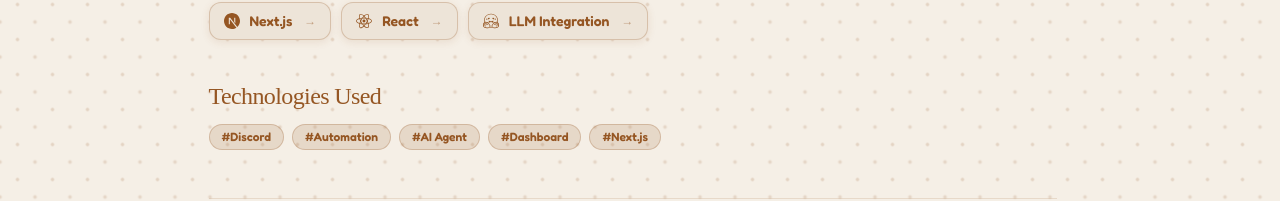
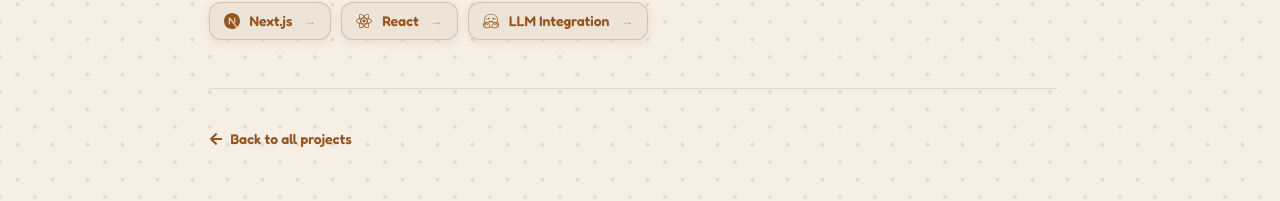
Before and after one commit to imustacho/mustacho.dev, a Next.js app: page /projects/charged in a window 1280 px wide. Shown: the part 1448-1649 px from the top of the page. Built offline with nearby package versions, Linux system fonts and the light colour scheme; a web font is replaced by a local one.

Commit message:
Refine project carousel and update project visuals

```diff
--- a/src/app/globals.css
+++ b/src/app/globals.css
@@ -287,15 +287,18 @@
 /* ─── Projects carousel ─────────────────────────────────────── */
 .projects-carousel-slide {
     transform: translate3d(calc(-50% + var(--slide-shift) + var(--drag-offset, 0px)), 0, 0) scale(var(--slide-scale, 1));
+    transition: transform 360ms cubic-bezier(0.22, 1, 0.36, 1);
 }
 
 .projects-carousel-active {
     transform: translate3d(var(--drag-offset, 0px), 0, 0);
+    transition: transform 360ms cubic-bezier(0.22, 1, 0.36, 1);
 }
 
-.projects-carousel-stage[data-dragging="true"] article {
+.projects-carousel-stage[data-dragging="true"] article,
+.projects-carousel-stage[data-rebasing="true"] article {
     cursor: grabbing;
-    transition: none;
+    transition: none !important;
 }
 
 @media (max-width: 767px) {
--- a/src/app/projects/[id]/ProjectDetailClient.tsx
+++ b/src/app/projects/[id]/ProjectDetailClient.tsx
@@ -359,33 +359,6 @@
                         </section>
                     )}
 
-                    {/* Tech Stack / Tags */}
-                    {project.tags && project.tags.length > 0 && (
-                        <section className="flex flex-col gap-3 mt-2">
-                            <h2
-                                className="font-heading text-2xl tracking-tight"
-                                style={{ color: "var(--accent)" }}
-                            >
-                                Technologies Used
-                            </h2>
-                            <div className="flex flex-wrap gap-2">
-                                {project.tags.map((tag) => (
-                                    <span
-                                        key={tag}
-                                        className="px-3 py-1 text-xs font-semibold rounded-full border"
-                                        style={{
-                                            backgroundColor: "var(--border)",
-                                            borderColor: "var(--border-strong)",
-                                            color: "var(--accent)",
-                                        }}
-                                    >
-                                        #{tag}
-                                    </span>
-                                ))}
-                            </div>
-                        </section>
-                    )}
-
                     {/* Bottom Back Button */}
                     <div className="pt-10 border-t mt-4 flex justify-between items-center" style={{ borderColor: "var(--border)" }}>
                         <Link
--- a/src/components/Projects.tsx
+++ b/src/components/Projects.tsx
@@ -33,7 +33,7 @@
 function ProjectVisual({ project, active }: { project: Project; active: boolean }) {
     const logo = project.carouselLogo;
     const background = project.carouselBackground;
-    const preview = logo ? undefined : project.images?.[0];
+    const preview = logo || project.carouselIconOnly ? undefined : project.carouselPreview ?? project.images?.[0];
 
     return (
         <div
@@ -157,7 +157,7 @@
                 filter: active ? "blur(0px)" : "blur(1px)",
             }}
             transition={{ type: "spring", stiffness: 240, damping: 28 }}
-            className={`group flex w-[min(82vw,800px)] flex-col overflow-hidden rounded-[2rem] border shadow-[0_24px_80px_var(--shadow-strong)] transition-[transform] duration-500 ease-out md:flex-row ${active ? "projects-carousel-active relative mx-auto min-h-[450px] cursor-grab" : "projects-carousel-slide absolute left-1/2 top-0 h-full cursor-pointer"}`}
+            className={`group flex w-[min(82vw,800px)] flex-col overflow-hidden rounded-[2rem] border shadow-[0_24px_80px_var(--shadow-strong)] md:flex-row ${active ? "projects-carousel-active relative mx-auto min-h-[450px] cursor-grab" : "projects-carousel-slide absolute left-1/2 top-0 h-full cursor-pointer"}`}
             style={{
                 zIndex: 20 - Math.abs(position),
                 backgroundColor: "var(--bg-elevated)",
@@ -298,9 +298,12 @@
     const [activeIndex, setActiveIndex] = useState(0);
     const [isPaused, setIsPaused] = useState(false);
     const [isDragging, setIsDragging] = useState(false);
+    const [isRebasing, setIsRebasing] = useState(false);
     const [dragOffset, setDragOffset] = useState(0);
     const dragStart = useRef<{ pointerId: number; x: number; y: number; dragging: boolean } | null>(null);
     const suppressClick = useRef(false);
+    const settling = useRef(false);
+    const settleTimer = useRef<number | null>(null);
 
     const goTo = useCallback((index: number) => {
         setActiveIndex(getWrappedIndex(index));
@@ -310,7 +313,7 @@
     const previous = useCallback(() => goTo(activeIndex - 1), [activeIndex, goTo]);
 
     const handlePointerDown = (event: PointerEvent<HTMLDivElement>) => {
-        if (!event.isPrimary || event.button !== 0) return;
+        if (!event.isPrimary || event.button !== 0 || settling.current) return;
         dragStart.current = { pointerId: event.pointerId, x: event.clientX, y: event.clientY, dragging: false };
     };
 
@@ -332,7 +335,8 @@
             setIsDragging(true);
         }
 
-        setDragOffset(Math.max(-220, Math.min(220, deltaX)));
+        const slideDistance = window.innerWidth < 768 ? 310 : 560;
+        setDragOffset(Math.max(-slideDistance, Math.min(slideDistance, deltaX)));
     };
 
     const finishDrag = (event: PointerEvent<HTMLDivElement>, cancelled = false) => {
@@ -344,8 +348,23 @@
             window.setTimeout(() => { suppressClick.current = false; }, 0);
 
             const deltaX = event.clientX - start.x;
-            if (!cancelled && Math.abs(deltaX) >= 70) {
-                setActiveIndex((index) => getWrappedIndex(index + (deltaX < 0 ? 1 : -1)));
+            const shouldAdvance = !cancelled && Math.abs(deltaX) >= 70;
+            const slideDistance = window.innerWidth < 768 ? 310 : 560;
+            if (shouldAdvance) {
+                settling.current = true;
+                setDragOffset(deltaX < 0 ? -slideDistance : slideDistance);
+                settleTimer.current = window.setTimeout(() => {
+                    setIsRebasing(true);
+                    setActiveIndex((index) => getWrappedIndex(index + (deltaX < 0 ? 1 : -1)));
+                    setDragOffset(0);
+                    requestAnimationFrame(() => requestAnimationFrame(() => {
+                        setIsRebasing(false);
+                        settling.current = false;
+                    }));
+                    settleTimer.current = null;
+                }, 360);
+            } else {
+                setDragOffset(0);
             }
 
             if (event.currentTarget.hasPointerCapture(event.pointerId)) {
@@ -354,9 +373,14 @@
         }
 
         dragStart.current = null;
-        setDragOffset(0);
         setIsDragging(false);
     };
+
+    useEffect(() => {
+        return () => {
+            if (settleTimer.current) window.clearTimeout(settleTimer.current);
+        };
+    }, []);
 
     useEffect(() => {
         const handleKeyDown = (event: KeyboardEvent) => {
@@ -370,7 +394,7 @@
     }, [next, previous]);
 
     useEffect(() => {
-        if (isPaused || isDragging || window.matchMedia("(prefers-reduced-motion: reduce)").matches) return;
+        if (isPaused || isDragging || isRebasing || settling.current || window.matchMedia("(prefers-reduced-motion: reduce)").matches) return;
 
         const interval = window.setInterval(() => {
             if (document.visibilityState === "visible") {
@@ -379,7 +403,7 @@
         }, 6500);
 
         return () => window.clearInterval(interval);
-    }, [activeIndex, isPaused, isDragging]);
+    }, [activeIndex, isPaused, isDragging, isRebasing]);
 
     const activeProject = projects[activeIndex];
 
@@ -417,6 +441,7 @@
                 <div
                     className="projects-carousel-stage relative mx-auto max-w-[1220px] touch-pan-y"
                     data-dragging={isDragging}
+                    data-rebasing={isRebasing}
                     style={{ ["--drag-offset" as string]: `${dragOffset}px` }}
                     onPointerDown={handlePointerDown}
                     onPointerMove={handlePointerMove}
--- a/src/data/projects.json
+++ b/src/data/projects.json
@@ -25,6 +25,7 @@
     },
     {
         "id": "overseer",
+        "carouselIconOnly": true,
         "title": "Overseer",
         "category": "Discord Bots",
         "description": "Manage Discord servers with natural language. An AI agent that understands your commands and executes moderation, roles, and server management automatically.",
@@ -98,6 +99,7 @@
     },
     {
         "id": "evliyacelebi",
+        "carouselPreview": "/projects/evliyacelebi/poster.png",
         "title": "celebimiz.com.tr",
         "category": "Web Applications",
         "description": "An interactive map application showcasing historical locations, travel routes, and rich contextual notes sourced from Evliya Çelebi's Seyahatnâme.",
--- a/src/lib/projects.ts
+++ b/src/lib/projects.ts
@@ -19,6 +19,8 @@
     images?: string[];
     carouselLogo?: string;
     carouselBackground?: string;
+    carouselPreview?: string;
+    carouselIconOnly?: boolean;
 }
 
 export function getProjects(): Project[] {
```
Also changed, not shown: public/projects/evliyacelebi/poster.png (added).
